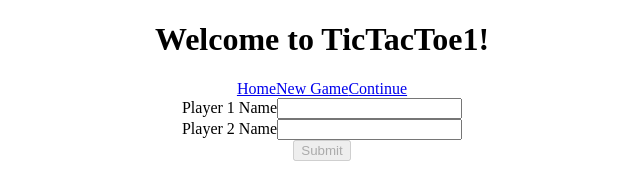
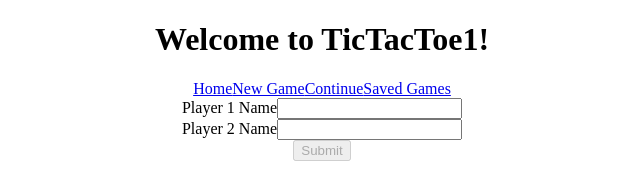
Before and after one commit to rdab/TicTacToe, an Angular app: page /new in a window 1280 px wide. Shown: the top 170 px of the page, without its empty margins (318-958 px from the left). Built offline with nearby package versions, Linux system fonts and the light colour scheme.

Commit message:
Add menu link for game-list component

```diff
--- a/src/app/app-routing.module.ts
+++ b/src/app/app-routing.module.ts
@@ -2,6 +2,7 @@ import { NgModule } from '@angular/core';
 import { Routes, RouterModule } from '@angular/router';
 import { IndexComponent } from './index/index.component';
 import { GameComponent } from './game/game/game.component';
+import { ListComponent } from './game/list/list.component';
 
 const routes: Routes = [
   {
@@ -18,6 +19,10 @@ const routes: Routes = [
     data: { continue: true }
   },
   {
+    path: 'games',
+    component: ListComponent,
+  },
+  {
     path: '',
     redirectTo: '/index',
     pathMatch: 'full'
--- a/src/app/app.component.html
+++ b/src/app/app.component.html
@@ -7,6 +7,7 @@
     <a href="" routerLink="/index" routerLinkActive="active">Home</a>
     <a href="" routerLink="/new" routerLinkActive="active">New Game</a>
     <a href="" routerLink="/continue" routerLinkActive="active">Continue</a>
+    <a href="" routerLink="/games" routerLinkActive="active">Saved Games</a>
   </nav>
   <router-outlet></router-outlet>
 </div>
```
